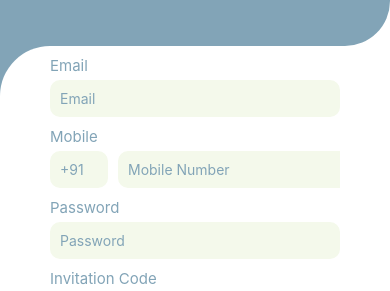
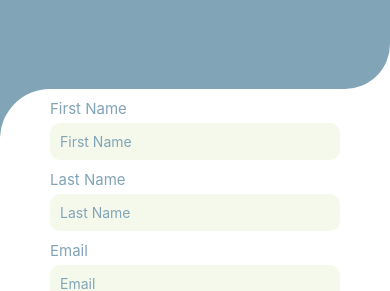
Before and after one commit to sansbrix/dictionary-customer, a React Native app: screen /Signup in a window 390 px wide. Shown: the part 119-410 px from the top of the page. Built offline with nearby package versions, Linux system fonts and the light colour scheme; what react-native-popup-confirm-toast would draw is missing.

Commit message:
sign up first, last anme + plans screen changes

```diff
--- a/app/screens/PlansScreen.js
+++ b/app/screens/PlansScreen.js
@@ -75,11 +75,11 @@ function PlansScreen(props) {
                     <View style={styles.plans_div}>
                       <View style={styles.dot}></View>
                       <View style={{display: 'flex', flexDirection: 'row', flex: 1}}>
-                        <View style={{flex: 0.7}}>
+                        <View style={{flex: 0.6}}>
                           <Text style={styles.plan_label}>{subs_.name}</Text>
                         </View>
-                        <View style={{flex: 0.3}}>
-                          <Text style={styles.plan_sub_label_paid}>{subs_.price} €</Text>
+                        <View style={{flex: 0.4}}>
+                          <Text style={styles.plan_sub_label_paid}>{subs_.price} € / {subs_.duration} days</Text>
                         </View>
                       </View>
                     </View>
--- a/app/screens/SignUp.js
+++ b/app/screens/SignUp.js
@@ -119,6 +119,28 @@ const SignUp = (props) => {
                 showsVerticalScrollIndicator={false}
                 showsHorizontalScrollIndicator={false}
               >
+              <View>
+                  {errors.status != undefined ? <Text style={{color: errors.status ? 'green' : 'red' }}>{errors.message}</Text> : null}
+                  <Text style={styles.label}>First Name</Text>
+                  <TextInput
+                    onChangeText={(value) => setData({...data, first_name: value})}
+                    style={[styles.input]}
+                    value={data.first_name}
+                    placeholder="First Name"
+                  />
+                  {errors.first_name ? <Text style={{color: 'red'}}>{errors.first_name}</Text> : null}
+                </View>
+                <View>
+                  {errors.status != undefined ? <Text style={{color: errors.status ? 'green' : 'red' }}>{errors.message}</Text> : null}
+                  <Text style={styles.label}>Last Name</Text>
+                  <TextInput
+                    onChangeText={(value) => setData({...data, last_name: value})}
+                    style={[styles.input]}
+                    value={data.last_name}
+                    placeholder="Last Name"
+                  />
+                  {errors.last_name ? <Text style={{color: 'red'}}>{errors.last_name}</Text> : null}
+                </View>
                 <View>
                   {errors.status != undefined ? <Text style={{color: errors.status ? 'green' : 'red' }}>{errors.message}</Text> : null}
                   <Text style={styles.label}>Email</Text>
```
